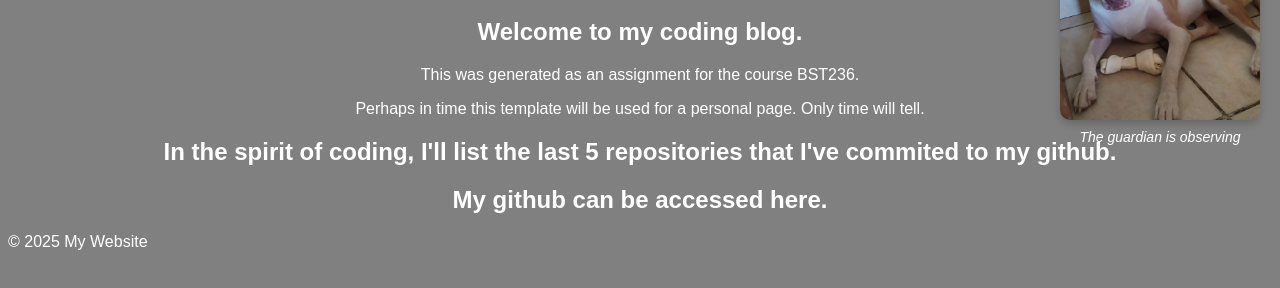
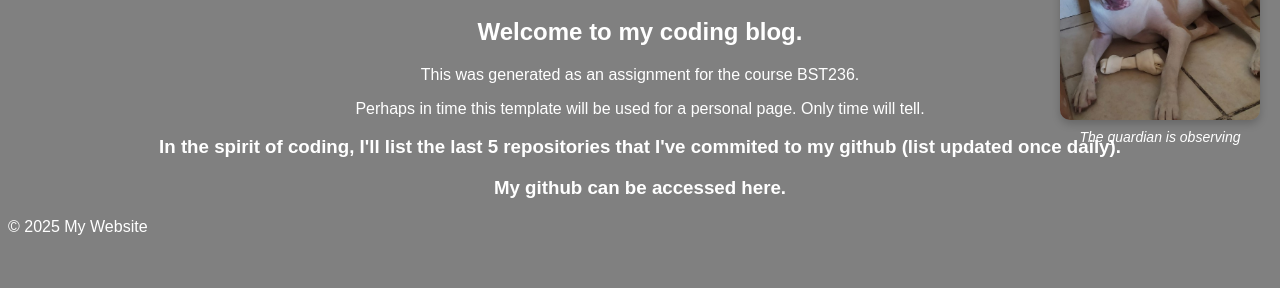
Before and after one commit to isaac-nunez/bst236-website, a website: page main.html in a window 1280 px wide. Shown: the part 100-388 px from the top of the page. Drawn offline with Linux system fonts and the light colour scheme; no server answers.

Commit message:
added clarification that updates are once daily

```diff
--- a/main.html
+++ b/main.html
@@ -28,8 +28,8 @@
             <p>Perhaps in time this template will be used for a personal page. Only time will tell.</p>
         </section>
         <section>
-            <h2>In the spirit of coding, I'll list the last 5 repositories that I've commited to my github.</h2>
-            <h2>My github can be accessed <a href="https://github.com/isaac-nunez" target="_blank">here</a>.</h2>
+            <h3>In the spirit of coding, I'll list the last 5 repositories that I've commited to my github (list updated once daily).</h3>
+            <h3>My github can be accessed <a href="https://github.com/isaac-nunez" target="_blank">here</a>.</h3>
             <ul id="reposList"></ul>
         </section>
     </main>
```
Also changed, not shown: papers.html (+1 -1 lines).
